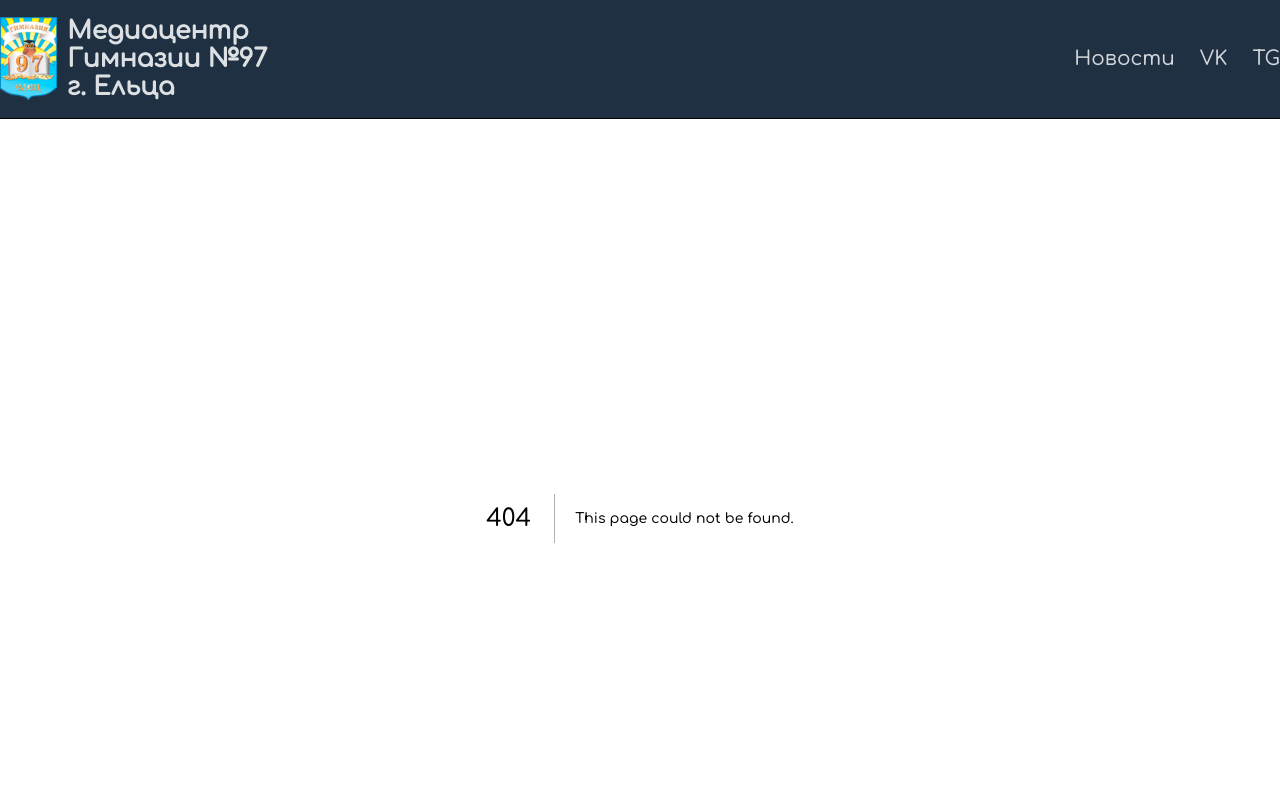
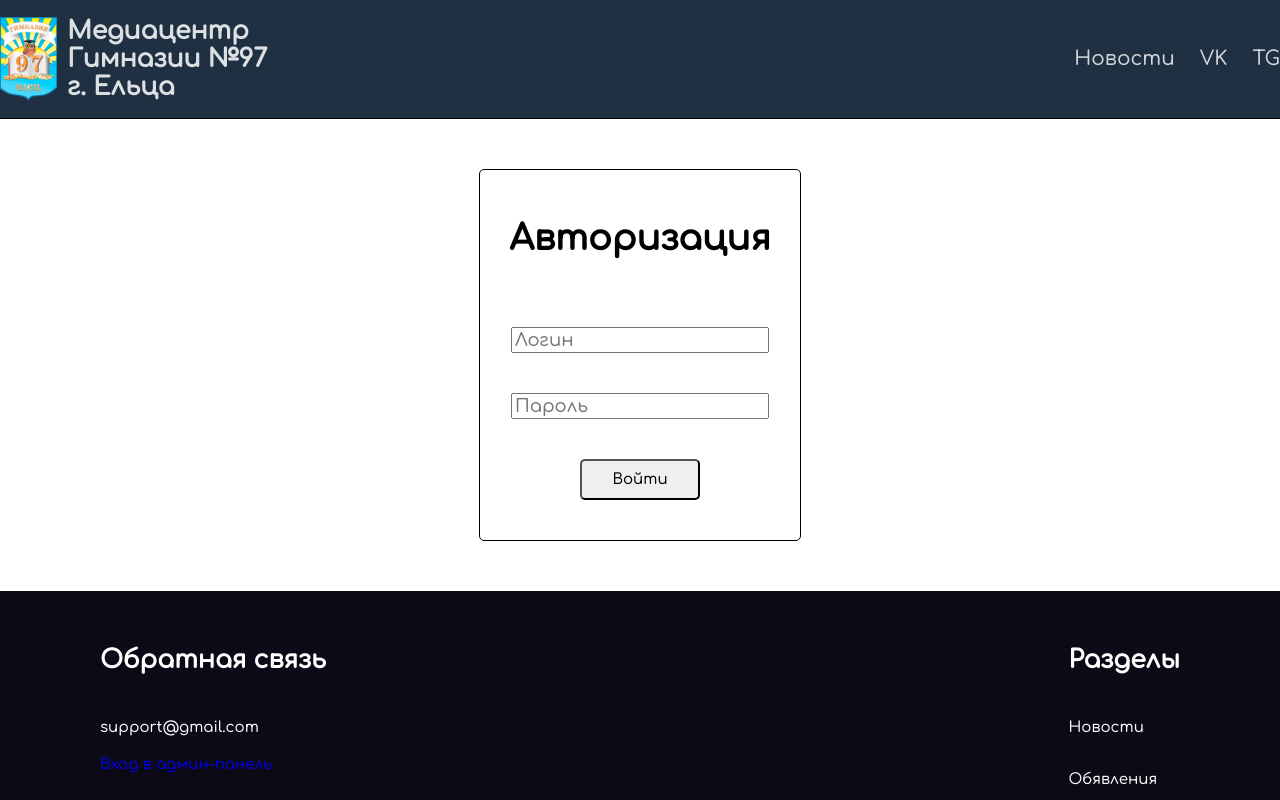
Before and after one commit to pirozhok228/school_project, a Next.js app in the folder my-app/: page /login in a window 1280 px wide. Before the commit this address had no page. Shown: the top 800 px of the page. Built offline with nearby package versions, Linux system fonts and the light colour scheme.

Commit message:
Добавление авторизации

```diff
--- /dev/null
+++ b/my-app/app/login/login.module.css
@@ -0,0 +1,30 @@
+.input {
+    width: 250px;
+    font-size: 18px;
+    font-family: "Comfortaa";
+}
+
+.main {
+    display: flex;
+    justify-content: center;
+}
+
+.login-container {
+    display: flex;
+    flex-direction: column;
+    row-gap: 40px;
+    align-items: center;
+    width: 300px;
+    padding: 20px 10px 40px 10px;
+    border: 1px solid black;
+    border-radius: 5px;
+    margin: 50px;
+}
+
+.button {
+    width: 120px;
+    padding: 10px;
+    font-size: 15px;
+    font-family: 'Comfortaa';
+    border-radius: 5px;
+}
--- /dev/null
+++ b/my-app/app/login/page.js
@@ -0,0 +1,52 @@
+'use client'
+
+import { useRouter } from 'next/navigation';
+import Styles from './login.module.css'
+import { useEffect, useState } from 'react'
+
+export default function LoginPage() {
+    const [login, setLogin] = useState(null);
+    const [password, setPassword] = useState(null);
+
+    const [isAuth, setAuth] = useState(null);
+
+    const router = useRouter();
+
+    useEffect(() => {
+        if (isAuth) {
+            router.push('/admin');
+        }
+    }, [isAuth])
+
+    const authorize = async () => {
+        const user = {
+            login: login,
+            password: password,
+        };
+
+        const userJSON = JSON.stringify(user);
+
+        const res = await fetch('http://127.0.0.1:5000/auth', {
+            method: "POST",
+            headers: {
+                'Content-Type': 'application/json'
+            },
+            body: userJSON
+        })
+        const status = await res.json()
+        setAuth(status);
+        localStorage.setItem('auth', true);
+    }
+
+    return (
+        <main className={Styles['main']}>
+            <div className={Styles['login-container']}>
+                <h2>Авторизация</h2>
+                {isAuth === false && <p style={{color: "red"}}>Неверный логин или пароль</p>}
+                <input className={Styles['input']} placeholder='Логин' onChange={(e) => setLogin(e.target.value)} />
+                <input className={Styles['input']} type="password" placeholder='Пароль' onChange={(e) => setPassword(e.target.value)} />
+                <button className={Styles['button']} onClick={authorize}>Войти</button>
+            </div>
+        </main>
+    )
+}
```
Also changed, not shown: my-app/app/admin/page.js (+12 -0 lines), 1 other file (tests, documents, lock files or other folders).
